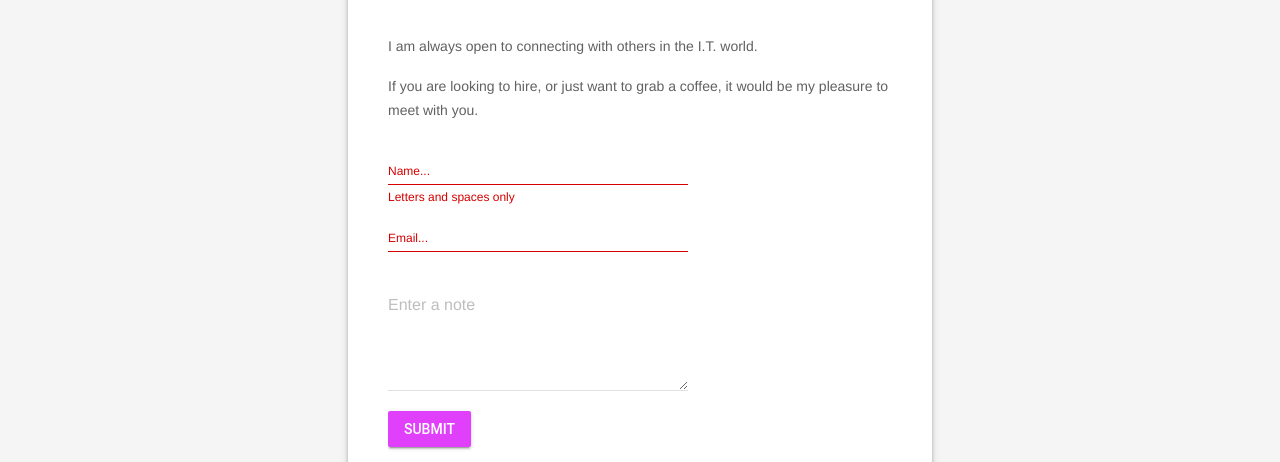
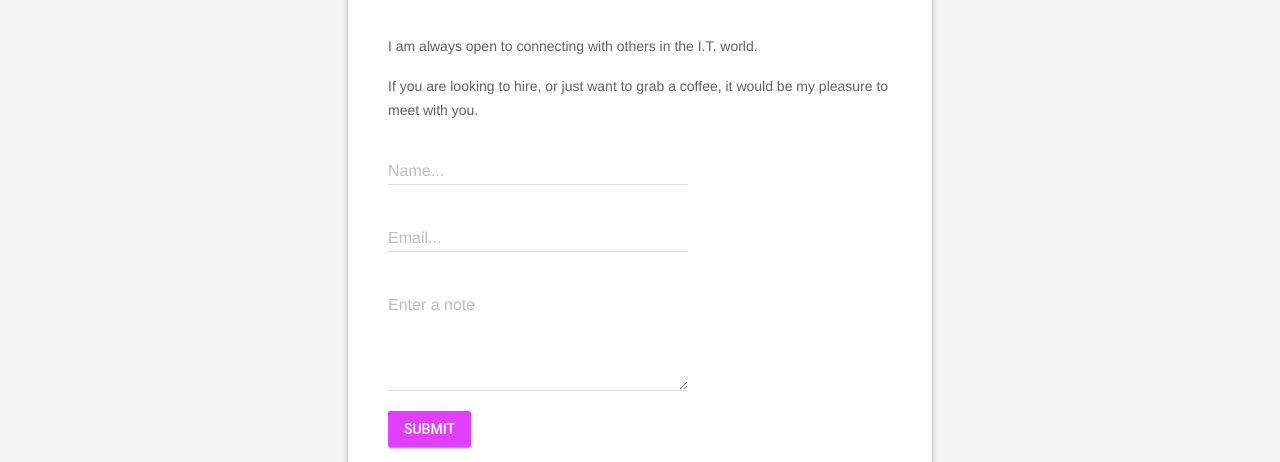
Before and after one commit to austinmscholl/2019-Portofiolio, a website: page contact.html in a window 1280 px wide. Shown: the part 338-800 px from the top of the page. Drawn offline with nearby package versions, Linux system fonts and the light colour scheme.

Commit message:
formspree fix

```diff
--- a/contact.html
+++ b/contact.html
@@ -70,12 +70,12 @@
                         </p>
                         <form action="https://formspree.io/austinmscholl@gmail.com" method="POST" class="">
                             <div class="mdl-textfield mdl-js-textfield mdl-textfield--floating-label">
-                                <input class="mdl-textfield__input" pattern="[A-Z,a-z, ]*" type="text" id="Name" name="name" required>
+                                <input class="mdl-textfield__input" pattern="[A-Z,a-z, ]*" type="text" id="Name" name="name">
                                 <label class="mdl-textfield__label" for="Name">Name...</label>
                                 <span class="mdl-textfield__error">Letters and spaces only</span>
                             </div><br />
                             <div class="mdl-textfield mdl-js-textfield mdl-textfield--floating-label">
-                                <input class="mdl-textfield__input" type="text" id="Email" name="_replyto" required>
+                                <input class="mdl-textfield__input" type="text" id="Email" name="_replyto">
                                 <label class="mdl-textfield__label" for="Email">Email...</label>
                             </div><br />
                             <div class="mdl-textfield mdl-js-textfield mdl-textfield--floating-label">
```
